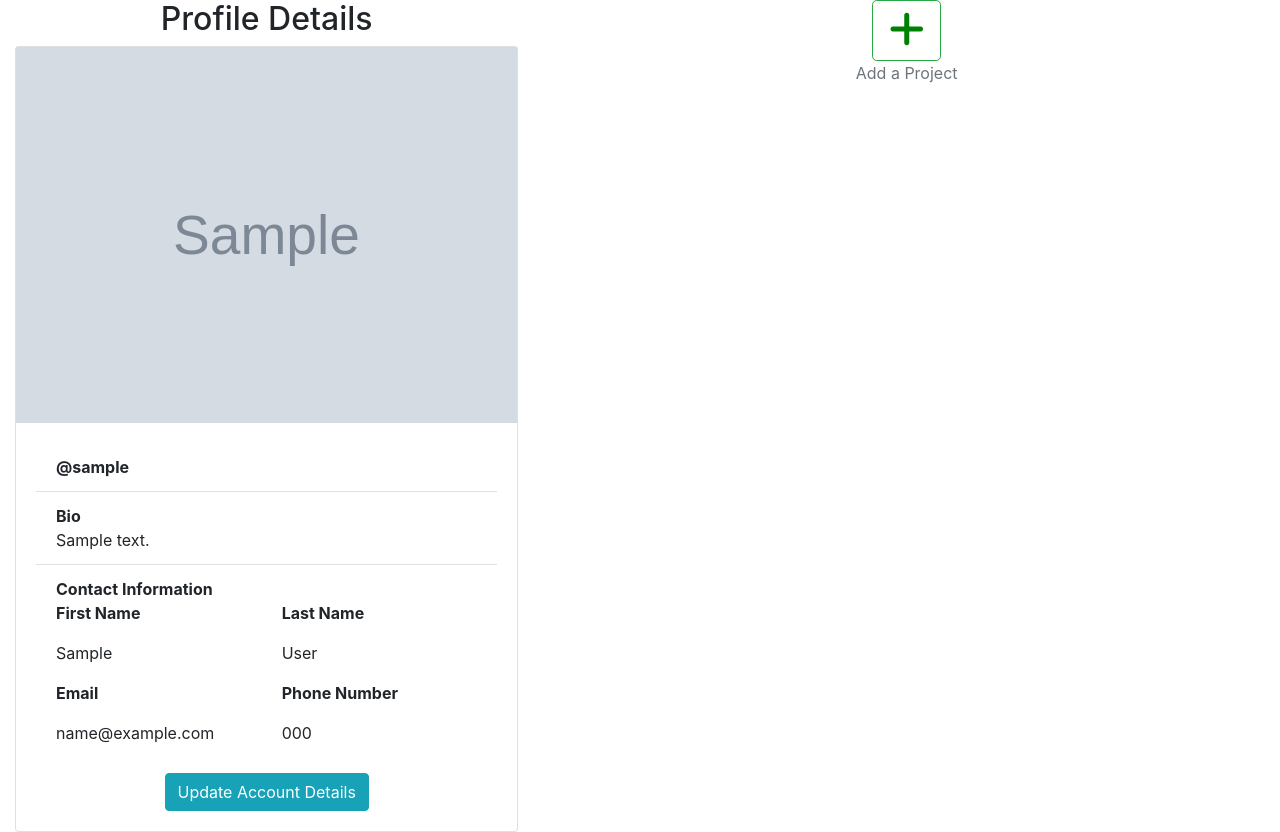
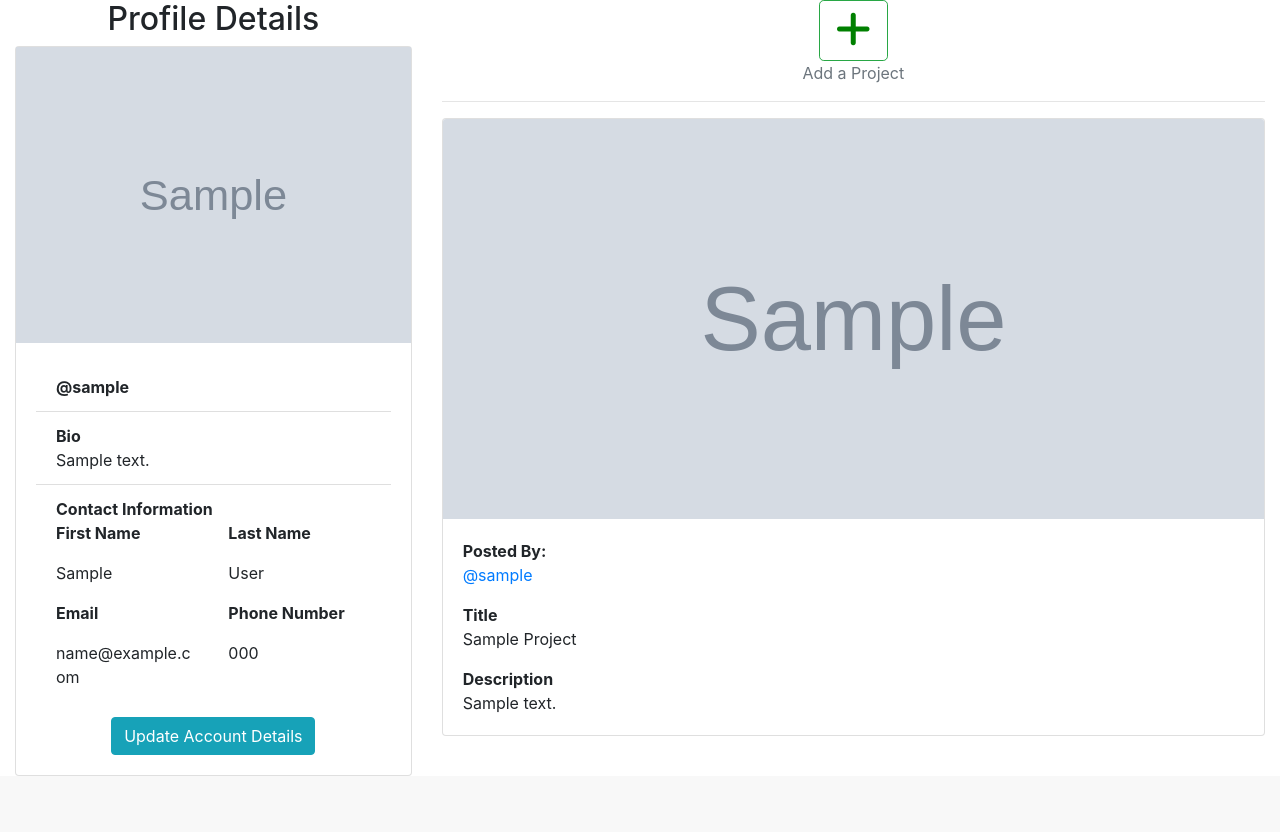
Before and after one commit to JoyWambui/Developer-Awards, a Django app: page /profiles/1/ in a window 1280 px wide. Shown: the part 72-904 px from the top of the page. After the commit the page ends 848 px from the top, so only its background shows below. Run offline with Django 4.2, Linux system fonts and the light colour scheme; tables that the repository leaves empty hold one stand-in row (values such as "Sample post"); grey boxes marked "Sample" are stand-in pictures; some libraries are stand-ins or nearby versions.

Commit message:
Display Projects

```diff
--- a/awards/templates/awards/profile_detail.html
+++ b/awards/templates/awards/profile_detail.html
@@ -9,7 +9,7 @@
 {% block content %}
 <div class="container-fluid">
     <div class="row ">
-        <div class="col-sm-5 align-items-center">
+        <div class="col-sm-4 align-items-center">
             <h2 class="text-center">Profile Details</h2>
             <div class="card">
                 {% if profile.profile_photo %}
@@ -55,19 +55,41 @@
                         </li>
                     </ul>
                     <div class="d-flex justify-content-center">
-                        <a class="btn btn-info" href="{%url 'profileUpdate' pk=profile.id%}" role="button" >Update Account Details</a>
+                        <a class="btn btn-info" href="{%url 'profileUpdate' pk=profile.id%}" role="button">Update
+                            Account Details</a>
                     </div>
                 </div>
             </div>
         </div>
-        <div class="col-sm-7">
+        <div class="col-sm-8">
             <div class="row align-items-center">
                 <div class="col-12 text-center">
-                    <a href="{%url 'projectNew'%}" class="btn btn-outline-success btn-lg" role="button" aria-pressed="true"><span><i
-                                class='fas fa-plus' style='font-size:2em; color: green;'></i></span></a>
+                    <a href="{%url 'projectNew'%}" class="btn btn-outline-success btn-lg" role="button"
+                        aria-pressed="true"><span><i class='fas fa-plus'
+                                style='font-size:2em; color: green;'></i></span></a>
                     <p class="text-muted">Add a Project</p>
+                    <hr>
+                    {%for project in projects%}
+                    <div class="card mb-3">
+                        <div class="row no-gutters align-items-center">
+                            {% if project.image %}
+                            <img class=" card-img-top projectImage" src="{{ project.image.url }}" alt="{{project.title}}" />
+                            {%else%}
+                            <img class="card-img-top projectImage"
+                                src="https://encrypted-tbn0.gstatic.com/images?q=tbn:ANd9GcSSPBdCYi2v2gXSJfvkxRbNbJPTULS9PG8dJw&usqp=CAU"
+                                alt=" Project Image unavailable" />
+                            {%endif%}
+                            <div class="card-body text-left">
+                                <p class="card-text"><strong>Posted By: <br></strong><a
+                                        href="{%url 'profile' pk=project.author.id%}">@{{project.author.username}}</a>
+                                </p>
+                                <p class="card-text"><strong>Title<br></strong>{{project.title|title}}</p>
+                                <p class="card-text"><strong>Description <br></strong>{{project.description}}</p>
+                            </div>
+                        </div>
+                        {%endfor%}
+                    </div>
                 </div>
             </div>
         </div>
-    </div>
-    {% endblock content %}
+        {% endblock content %}
--- a/awards/urls.py
+++ b/awards/urls.py
@@ -16,5 +16,7 @@ urlpatterns= [
     path('profiles/', award_views.ProfileListView.as_view(), name='profiles'),
     path('profiles/<int:pk>/', award_views.ProfileDetailView.as_view(), name='profile'),
     path('profiles/<int:pk>/update/', award_views.ProfileUpdateView.as_view(), name='profileUpdate'),
+    path('projects/', award_views.ProjectListView.as_view(), name='profiles'),
     path('projects/new/', award_views.ProjectCreateView.as_view(), name='projectNew'),
+
 ]
--- a/awards/views.py
+++ b/awards/views.py
@@ -3,6 +3,7 @@ from django.shortcuts import redirect, render
 from django.contrib.auth import login, authenticate
 from django.urls import reverse, reverse_lazy
 from django.contrib import messages
+from django.contrib.auth.mixins import LoginRequiredMixin
 from django.views import generic
 from rest_framework.response import Response
 from rest_framework.views import APIView
@@ -44,6 +45,10 @@ class ProfileListView(generic.ListView):
 
 class ProfileDetailView(generic.DetailView):
     model = Profile
+    def get_context_data(self, **kwargs):
+        context = super(ProfileDetailView, self).get_context_data(**kwargs)
+        context['projects'] = Project.objects.filter(author=self.object.user).all()
+        return context
 
 class ProfileUpdateView(generic.UpdateView):
     model = Profile
@@ -55,19 +60,23 @@ class ProfileUpdateView(generic.UpdateView):
         "phone_number"
     ]
 
-class ProjectCreateView(generic.CreateView):
+class ProjectCreateView(LoginRequiredMixin,generic.CreateView):
 
     # specify the model for create view
     model = Project
-    fields = ['image','title', 'description']
+    fields = ['image','title', 'description','link']
     def get_success_url(self):
         return reverse('profile', kwargs={'pk': self.object.pk})
 
     def form_valid(self, form):
-        self.object = form.save(commit=False)
-        self.object.user = self.request.user
-        self.object.save()
-        return HttpResponseRedirect(self.get_success_url())
+        form.instance.author = self.request.user
+        return super(ProjectCreateView, self).form_valid(form)
+
+class ProjectListView(generic.ListView):
+    model=Project
+
+
+#API LOGIC
 class ProfileViewSet(viewsets.ModelViewSet):
     """
     This viewset automatically provides `list` and `retrieve` actions.
--- /dev/null
+++ b/static/css/profile.css
@@ -0,0 +1,6 @@
+.projectImage{
+    width: 100%;
+    object-fit: cover;
+    object-position: center;
+    height: 25rem;
+}
```
Also changed, not shown: awards/templates/awards/project_list.html (added, +37 -0 lines), static/css/project_list.css (added, +12 -0 lines).
